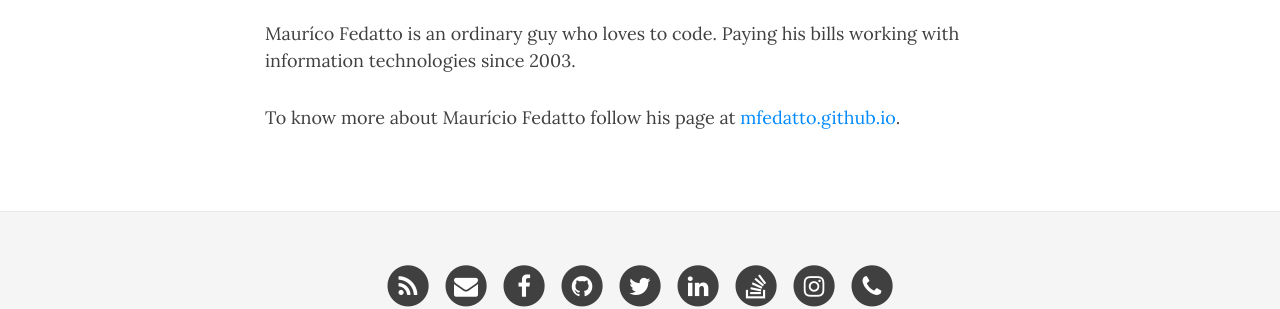
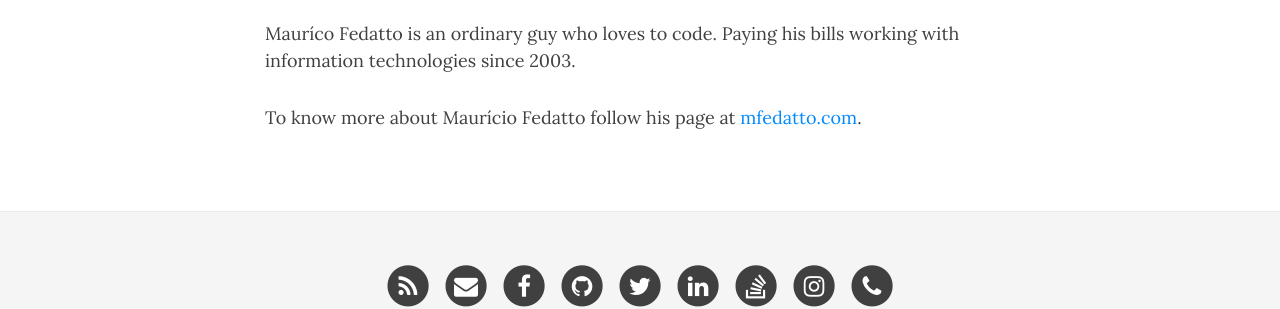
Before and after one commit to mfedatto/sameness.js, a Jekyll site: the page built from author.md, in a window 1280 px wide. Shown: the part 312-621 px from the top of the page. Built offline with Jekyll 4.4.1, drawn with Linux system fonts in a browser that asks for light colours; nearby versions of some CDN libraries.

Commit message:
Page: author website;

```diff
--- a/author.md
+++ b/author.md
@@ -9,4 +9,4 @@ Mauríco Fedatto is an ordinary guy who loves to code. Paying his bills working
 with information technologies since 2003.
 
 To know more about Maurício Fedatto follow his page at
-[mfedatto.github.io](https://mfedatto.github.io).
+[mfedatto.com](https://mfedatto.com).
```
